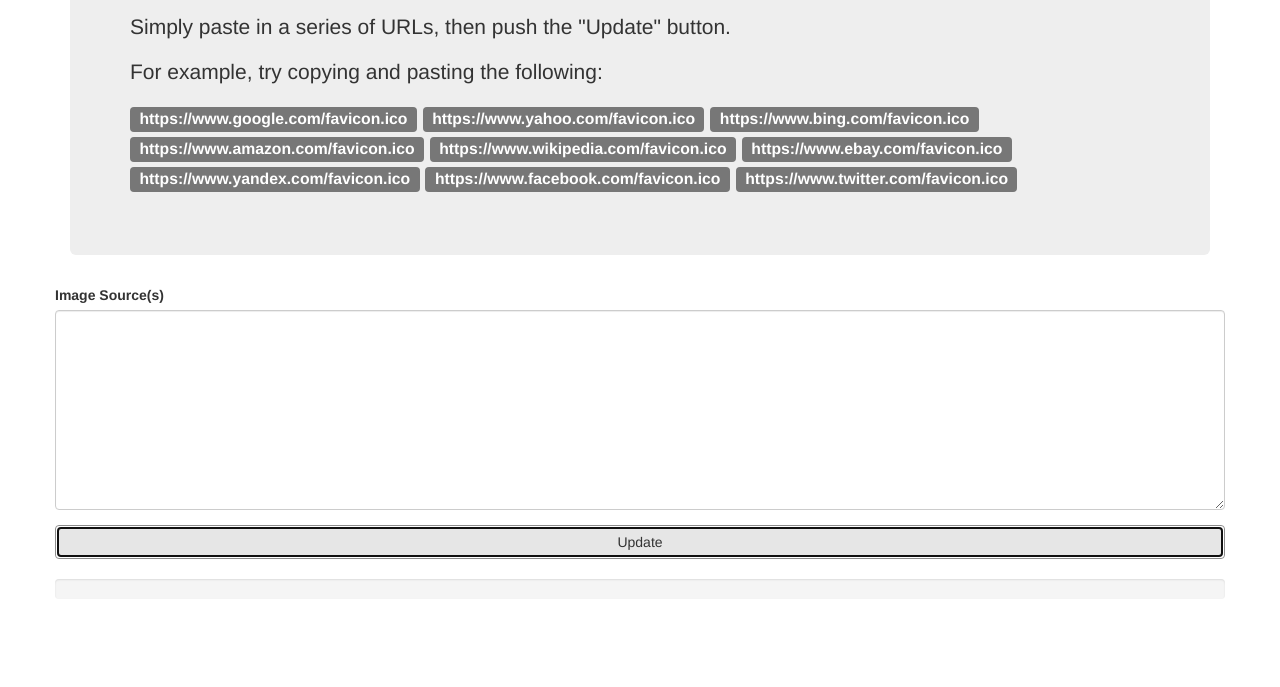
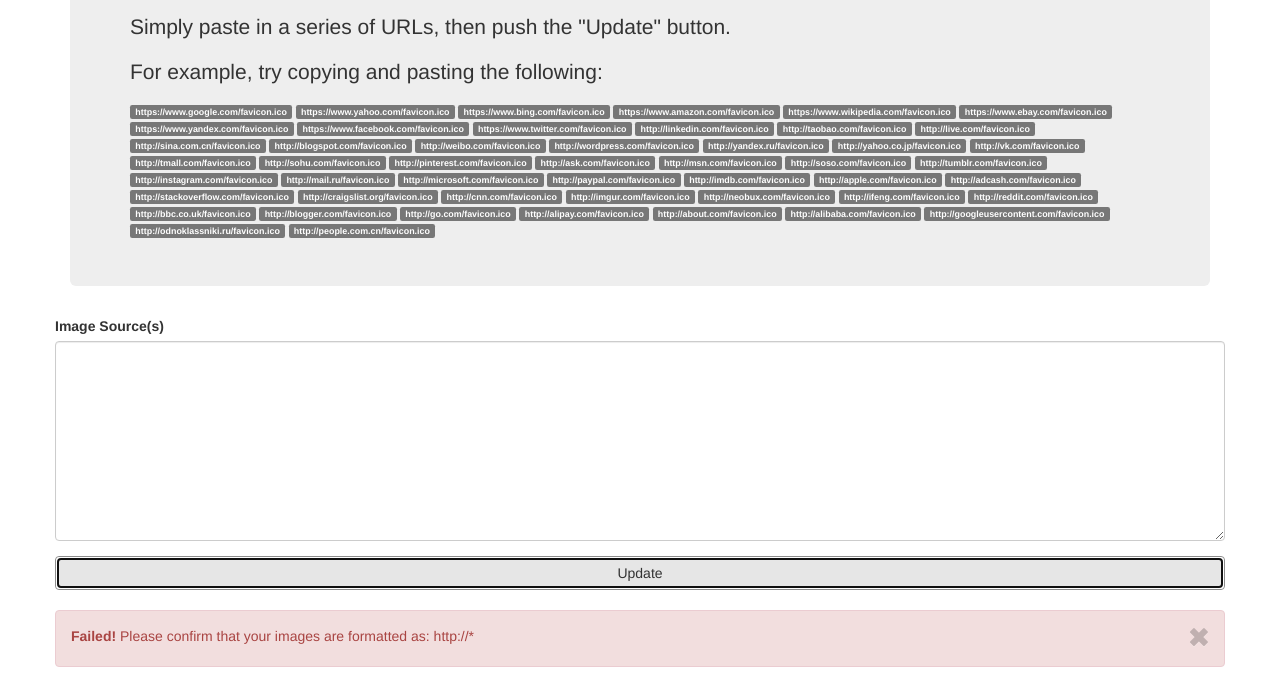
Before and after one commit to tyler-speakman/image-loader-demo, a plain HTML site: page index.html in a window 1280 px wide. Both pictures are taken after a click on the button "Update". Shown: the part 180-867 px from the top of the page. Before the commit the page ends 800 px from the top, so only its background shows below. Drawn offline with nearby package versions, Linux system fonts and the light colour scheme.

Commit message:
- Added error message
- Added error message
- Added more sample images
- Applied some interface standardization to the managers (though I'm not
proud of some of the implementation

```diff
--- a/index.html
+++ b/index.html
@@ -17,24 +17,30 @@
     /**
      * A simplified set of functions for updating the progress bar
      */
-    var progress = (function() {
+    var progressManager = (function() {
         var self = {};
 
         self.value = 0;
         self.max = 1;
+        self.$;
 
         /**
          * Hide the progress bar.
          */
         self.hide = function() {
-            $('.progress').hide();
+            self.render();
+            self.$.remove();
         };
 
         /**
          * Show the progress bar.
          */
         self.show = function() {
-            $('.progress').show();
+            // Hide existing self
+            self.hide();
+
+            // Show new self
+            self.update()
         };
 
         /**
@@ -63,12 +69,30 @@
             });
             var ratioLabel = Mustache.render('{{value}} / {{max}}', self);
             console.log(percentageLabel, ratioLabel)
-            $('.progress .progress-bar')
+
+            self.render();
+            self.$
+                .find('.progress-bar')
                 .width(percentageLabel)
                 .html(Mustache.render('{{percentageLabel}} ({{ratioLabel}})', {
                     percentageLabel: percentageLabel.toString(),
                     ratioLabel: ratioLabel.toString()
                 }));
+            $('#feedback').append(self.$);
+        };
+
+        self.render = function() {
+            // If we already exist, then use our existin self
+            if (self.$) {
+                // This isn't ideal, but it's reliable
+                self.$.remove();
+                delete self.$;
+            }
+
+            // If we do not already exist, then create ourself
+            var source = '<div class="progress"><div class="progress-bar" role="progressbar" aria-valuenow="0" aria-valuemin="0" aria-valuemax="100" style="width: 0%;"></div></div>';
+
+            self.$ = $(source);
         };
 
         self.hide();
@@ -76,10 +100,59 @@
         return self
     })();
 
+
+    var alertManager = (function() {
+
+        self = {};
+        self.$;
+
+        self.show = function(options) {
+            // Hide existing self
+            self.hide();
+
+            // Show new self
+            self.update(options);
+        };
+
+        self.hide = function() {
+            self.render();
+            self.$.remove();
+        };
+
+        self.update = function(options) {
+            self.render(options)
+            self.$.addClass('alert').addClass('alert-' + options.type);
+            self.$.find('.message').text(options.message);
+            $('#feedback').append(self.$);
+        };
+
+        // self.render = function(options) {
+        self.render = function() {
+            // If we already exist, then use our existin self
+            if (self.$) {
+                // This isn't ideal, but it's reliable
+                self.$.remove();
+                delete self.$;
+            }
+
+            // If we do not already exist, then create ourself
+            var source = '<div><button type="button" class="close glyphicon glyphicon-remove" data-dismiss="alert" aria-hidden="true"></button><p><strong>Failed!</strong> <span class="message"></span><p></div>';
+
+            self.$ = $(source);
+        }
+
+        self.hide();
+
+        return self;
+    })();
+
     /**
      * Loads images.
      */
     var update = function() {
+        // Hide existing errors
+        alertManager.hide();
+
         // Remove existing images
         $('#imageDisplay').find('.img').remove();
 
@@ -94,15 +167,19 @@
 
         // If there are not any images to load, then exit.
         if (imageSourceArray.length === 0) {
+            alertManager.show({
+                type: 'danger',
+                message: 'Please confirm that your images are formatted as: http://*'
+            });
             return;
         }
 
         // Initialize progress bar
-        progress.setValue(0);
-        progress.setMax(imageSourceArray.length);
-        progress.show();
+        progressManager.setValue(0);
+        progressManager.setMax(imageSourceArray.length);
+        progressManager.show();
 
-        // Load the images
+        // Load the image objects (from image sources)
         async.map(imageSourceArray,
             function(value, callback) {
                 var img = new Image();
@@ -112,7 +189,7 @@
                     console.log(Mustache.render('successful load of "{{src}}"', evt.target));
 
                     // Update progress bar
-                    progress.setValue(progress.value + 1);
+                    progressManager.setValue(progressManager.value + 1);
 
                     // Apply classes to image
                     var target = evt.target
@@ -146,26 +223,36 @@
 
             function(err, results) {
                 // Update progress
-                progress.setValue(progress.max);
-                progress.hide();
+                progressManager.setValue(progressManager.max);
+                progressManager.hide();
 
                 // Append image (and organize)
-                $('#imageDisplay').append(results);
-                $('#imageDisplay').packery({
+                var $imageDisplay = $('#imageDisplay');
+                $imageDisplay.append(results);
+                $imageDisplay.packery({
                     itemSelector: '.img',
-                    gutter: 10
+                    gutter: 2
                 });
             });
     };
 
-    // Initialize the page when all elements are loaded.
-    document.ready = function() {
-        document.ready = null;
-        update();
-    };
+
+
+    // // Initialize the page when all elements are loaded.
+    // document.ready = function() {
+    //     document.ready = null;
+    //     update();
+    // };
     </script>
 
+    <style>
+    html {
+        overflow:scroll;
+    }
+    </style>
+
 </head>
+
 
 <body>
     <div class="container">
@@ -177,7 +264,7 @@
             </p>
             <p>For example, try copying and pasting the following:
             </p>
-            <p>
+            <small>
                 <span class="label label-default">https://www.google.com/favicon.ico</span>
                 <span class="label label-default">https://www.yahoo.com/favicon.ico</span>
                 <span class="label label-default">https://www.bing.com/favicon.ico</span>
@@ -187,32 +274,71 @@
                 <span class="label label-default">https://www.yandex.com/favicon.ico</span>
                 <span class="label label-default">https://www.facebook.com/favicon.ico</span>
                 <span class="label label-default">https://www.twitter.com/favicon.ico</span>
-            </p>
+                <span class="label label-default">http://linkedin.com/favicon.ico</span>
+                <span class="label label-default">http://taobao.com/favicon.ico</span>
+                <span class="label label-default">http://live.com/favicon.ico</span>
+                <span class="label label-default">http://sina.com.cn/favicon.ico</span>
+                <span class="label label-default">http://blogspot.com/favicon.ico</span>
+                <span class="label label-default">http://weibo.com/favicon.ico</span>
+                <span class="label label-default">http://wordpress.com/favicon.ico</span>
+                <span class="label label-default">http://yandex.ru/favicon.ico</span>
+                <span class="label label-default">http://yahoo.co.jp/favicon.ico</span>
+                <span class="label label-default">http://vk.com/favicon.ico</span>
+                <span class="label label-default">http://tmall.com/favicon.ico</span>
+                <span class="label label-default">http://sohu.com/favicon.ico</span>
+                <span class="label label-default">http://pinterest.com/favicon.ico</span>
+                <span class="label label-default">http://ask.com/favicon.ico</span>
+                <span class="label label-default">http://msn.com/favicon.ico</span>
+                <span class="label label-default">http://soso.com/favicon.ico</span>
+                <span class="label label-default">http://tumblr.com/favicon.ico</span>
+                <span class="label label-default">http://instagram.com/favicon.ico</span>
+                <span class="label label-default">http://mail.ru/favicon.ico</span>
+                <span class="label label-default">http://microsoft.com/favicon.ico</span>
+                <span class="label label-default">http://paypal.com/favicon.ico</span>
+                <span class="label label-default">http://imdb.com/favicon.ico</span>
+                <span class="label label-default">http://apple.com/favicon.ico</span>
+                <span class="label label-default">http://adcash.com/favicon.ico</span>
+                <span class="label label-default">http://stackoverflow.com/favicon.ico</span>
+                <span class="label label-default">http://craigslist.org/favicon.ico</span>
+                <span class="label label-default">http://cnn.com/favicon.ico</span>
+                <span class="label label-default">http://imgur.com/favicon.ico</span>
+                <span class="label label-default">http://neobux.com/favicon.ico</span>
+                <span class="label label-default">http://ifeng.com/favicon.ico</span>
+                <span class="label label-default">http://reddit.com/favicon.ico</span>
+                <span class="label label-default">http://bbc.co.uk/favicon.ico</span>
+                <span class="label label-default">http://blogger.com/favicon.ico</span>
+                <span class="label label-default">http://go.com/favicon.ico</span>
+                <span class="label label-default">http://alipay.com/favicon.ico</span>
+                <span class="label label-default">http://about.com/favicon.ico</span>
+                <span class="label label-default">http://alibaba.com/favicon.ico</span>
+                <span class="label label-default">http://googleusercontent.com/favicon.ico</span>
+                <span class="label label-default">http://odnoklassniki.ru/favicon.ico</span>
+                <span class="label label-default">http://people.com.cn/favicon.ico</span>
+            </small>
         </div>
 
         <div class="row">
             <div role="form">
                 <div class="form-group">
                     <label for="imageSources">Image Source(s)</label>
-
                     <textarea name="" id="imageSources" class="form-control" placeholder="Enter image source(s)" style="width:100%; height:200px;">
-
                     </textarea>
-                    <!--                    https://i.chzbgr.com/maxW500/8111414528/h01ECD6E5/ https://i.chzbgr.com/maxW500/8108916480/hEBC899A2/ https://i.chzbgr.com/maxW500/8110513664/hA3A0735B/ https://i.chzbgr.com/maxW500/8105867008/h0F928557/ https://i.chzbgr.com/maxW500/8100100864/h6B845F1A/ https://i.chzbgr.com/maxW500/8105339904/hACEB58E5/ https://i.chzbgr.com/maxW500/8104379136/h6796F116/ https://i.chzbgr.com/maxW500/8102545408/h967D722C/ https://i.chzbgr.com/maxW500/8101120512/hADB2E9BF/ https://i.chzbgr.com/maxW500/8100080896/h23550B01/ https://i.chzbgr.com/maxW500/8105615360/hAD96E959/ https://i.chzbgr.com/maxW500/8104376064/h6284DB43/ https://i.chzbgr.com/maxW500/8099811584/h1D5F19A3/ -->
                 </div>
                 <button id="imageUpdate" class="btn btn-default col-md-12" onclick="update()">Update</button>
             </div>
         </div>
+
         <br/>
         <div class="row">
-            <div class="progress">
-                <div class="progress-bar" role="progressbar" aria-valuenow="0" aria-valuemin="0" aria-valuemax="100" style="width: 0%;">
-                </div>
+            <div id="feedback">
+            </div>
+
+        </div>
+
+        <div class="row">
+            <div id="imageDisplay">
             </div>
         </div>
-    </div>
-
-    <div id="imageDisplay">
 
     </div>
 
```
